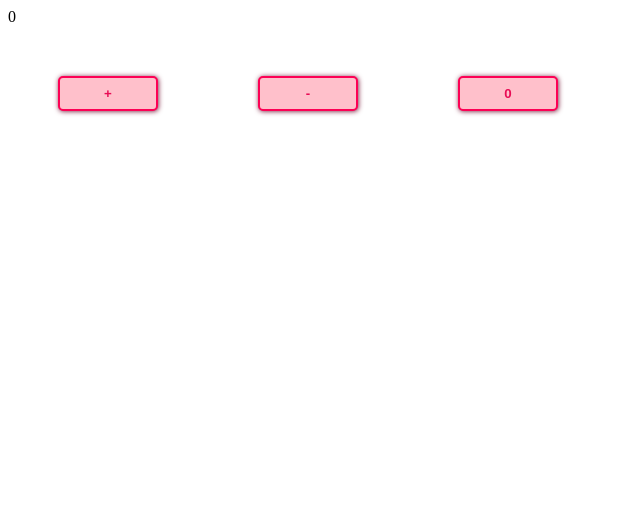
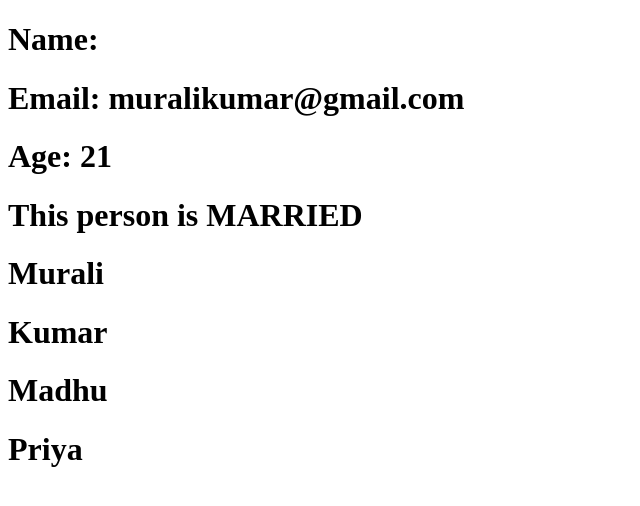
Before and after one commit to codewithmurali/first-react-app, a React (Create React App) app: page / in a window 1280 px wide. Shown: the top 506 px of the page, without its empty margins (0-640 px from the left). Built offline with nearby package versions, Linux system fonts and the light colour scheme.

Commit message:
After using Prop-types

```diff
--- a/package.json
+++ b/package.json
@@ -9,6 +9,7 @@
     "@testing-library/react": "^13.4.0",
     "@testing-library/user-event": "^13.5.0",
     "axios": "^1.3.4",
+    "prop-types": "^15.8.1",
     "react": "^18.2.0",
     "react-dom": "^18.2.0",
     "react-hook-form": "^7.43.9",
--- a/src/App.js
+++ b/src/App.js
@@ -15,26 +15,38 @@ import "./style.css";
 // import { createContext } from "react";
 // import { QueryClient, QueryClientProvider } from "@tanstack/react-query";
 // import { useToggle } from "./useToggle";
-import { useCounter } from "./useCounter";
+// import { useCounter } from "./useCounter";
+import { Person } from "./Components/Person";
 
 // export const AppContext = createContext();
 
 function App() {
   // const [username, setUsername] = useState("Murali");
-
-  const [count, increment, decrement, zero] = useCounter(0);
   return (
     <div>
-      <div>{count}</div>
-      <button onClick={increment}>+</button>
-      <button onClick={decrement}>-</button>
-      <button onClick={zero}>0</button>
+      <Person
+        name="Murali"
+        email="muralikumar@gmail.com"
+        age={21}
+        isMarried={true}
+        friends={["Murali", "Kumar", "Madhu", "Priya "]}
+      ></Person>
     </div>
   );
 }
 
 export default App;
 
+//-----------------custom hooks for a counter application---------------
+// const [count, increment, decrement, zero] = useCounter(0);
+// return (
+//   <div>
+//     <div>{count}</div>
+//     <button onClick={increment}>+</button>
+//     <button onClick={decrement}>-</button>
+//     <button onClick={zero}>0</button>
+//   </div>
+// );
 // --------------- Custom Hooks to make API call -------------------
 // const client = new QueryClient({
 //   defaultOptions: {
--- /dev/null
+++ b/src/Components/Person.js
@@ -0,0 +1,24 @@
+import PropTypes from "prop-types";
+export const Person = (props) => {
+  return (
+    <div>
+      <h1>Name: {props.namee}</h1>
+
+      <h1>Email: {props.email}</h1>
+      <h1>Age: {props.age}</h1>
+
+      <h1>This person {props.isMarried ? "is" : "is not"} MARRIED</h1>
+      {props.friends.map((friend) => (
+        <h1>{friend}</h1>
+      ))}
+    </div>
+  );
+};
+
+Person.propTypes = {
+  name: PropTypes.string,
+  email: PropTypes.string,
+  age: PropTypes.number,
+  isMarried: PropTypes.bool,
+  friends: PropTypes.arrayOf(PropTypes.string),
+};
```
Also changed, not shown: 1 other file (tests, documents, lock files or other folders).
